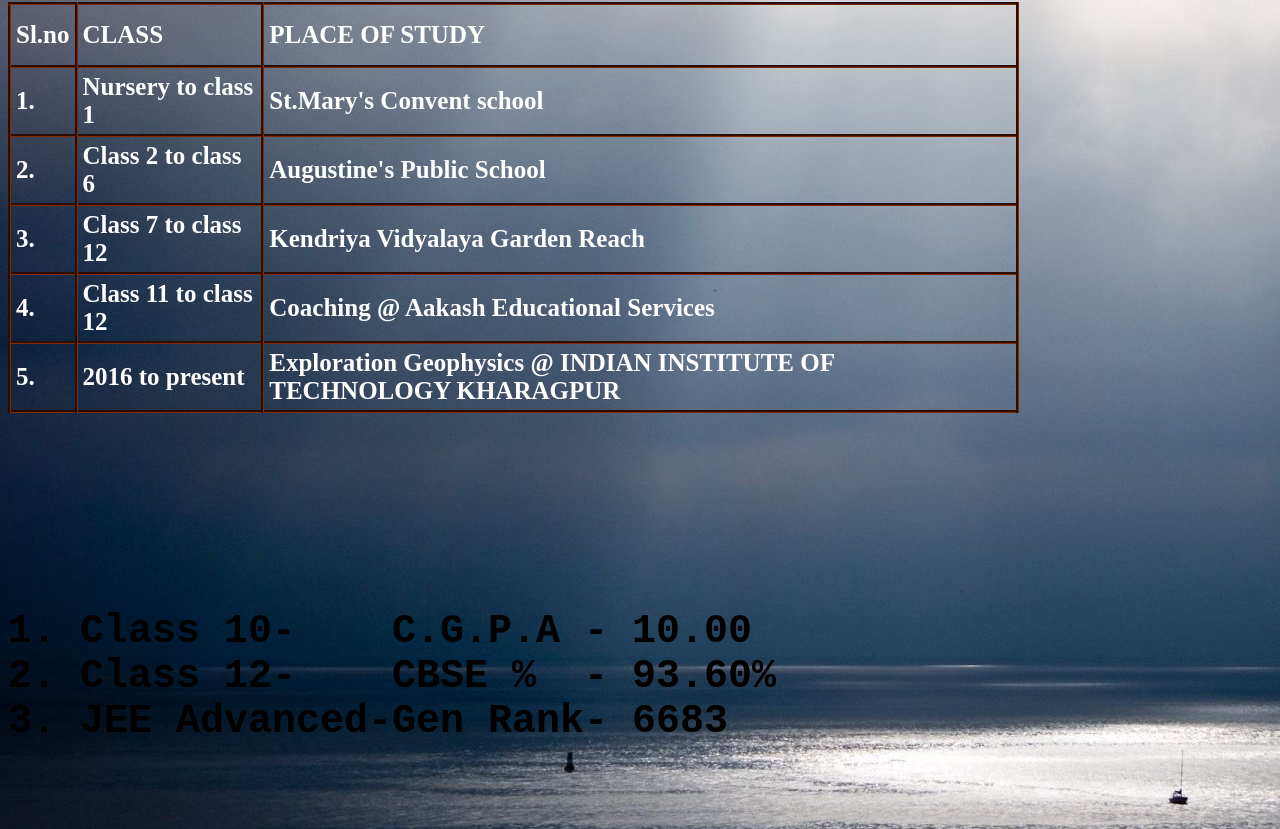
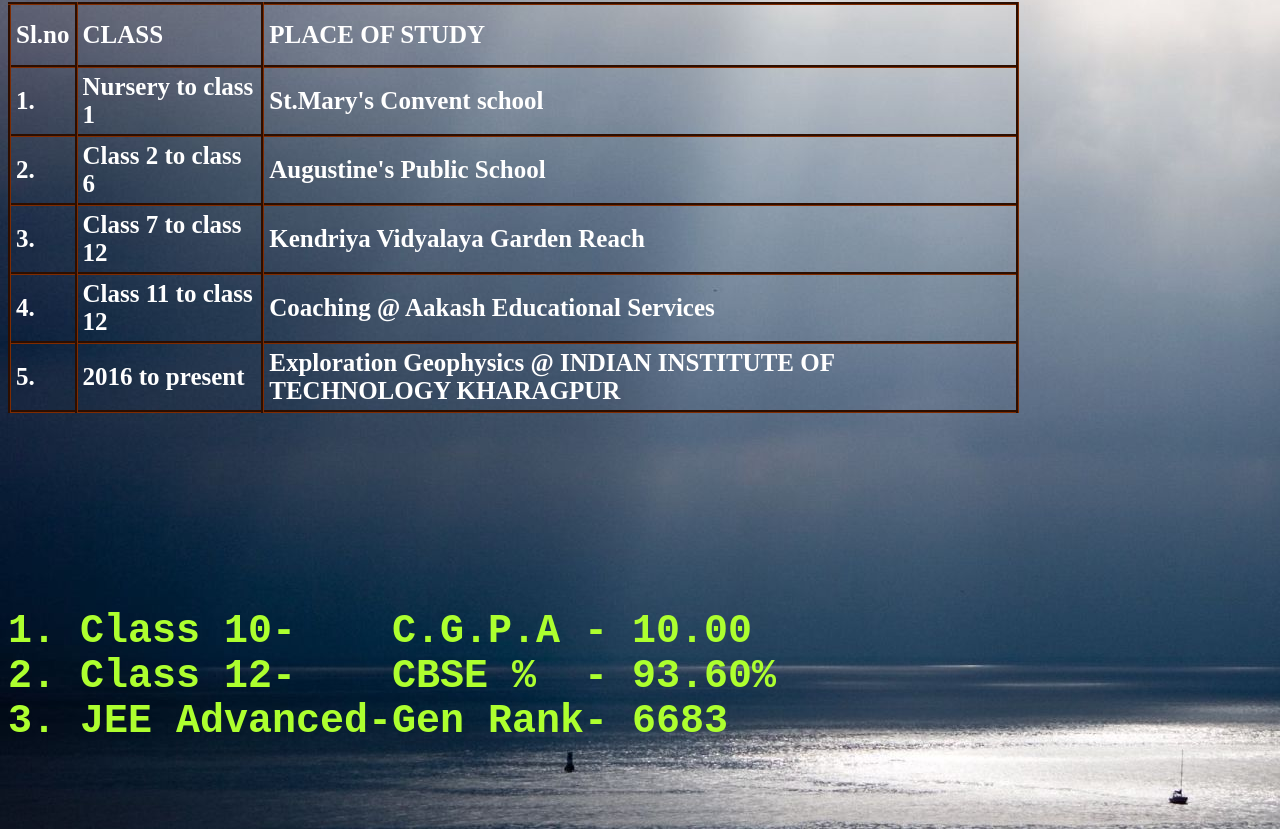
Before and after one commit to nalanagulaakhilesh/nalanagulaakhilesh.github.io, a plain HTML site: page websites/academics.html in a window 1280 px wide. Shown: the part 139-968 px from the top of the page. Drawn offline with Linux system fonts and the light colour scheme.

Commit message:
Update academics.html

```diff
--- a/websites/academics.html
+++ b/websites/academics.html
@@ -49,7 +49,7 @@ tr:hover{background-color:#001a4d}
 }
 .ach {	text-align:centre;
  	font-size:40px;
-	color: black;
+	color: #ADFF2F;
 }
 ul {
     list-style-type: none;
```
